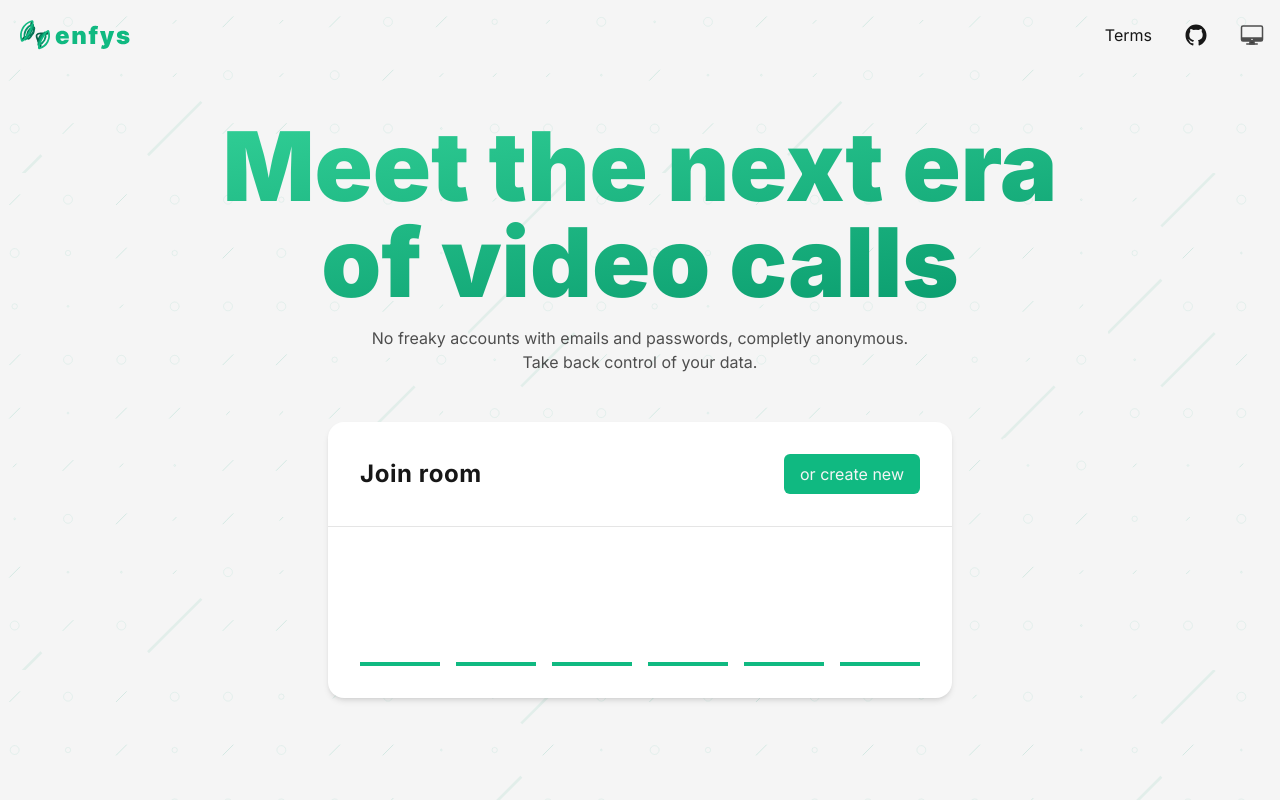
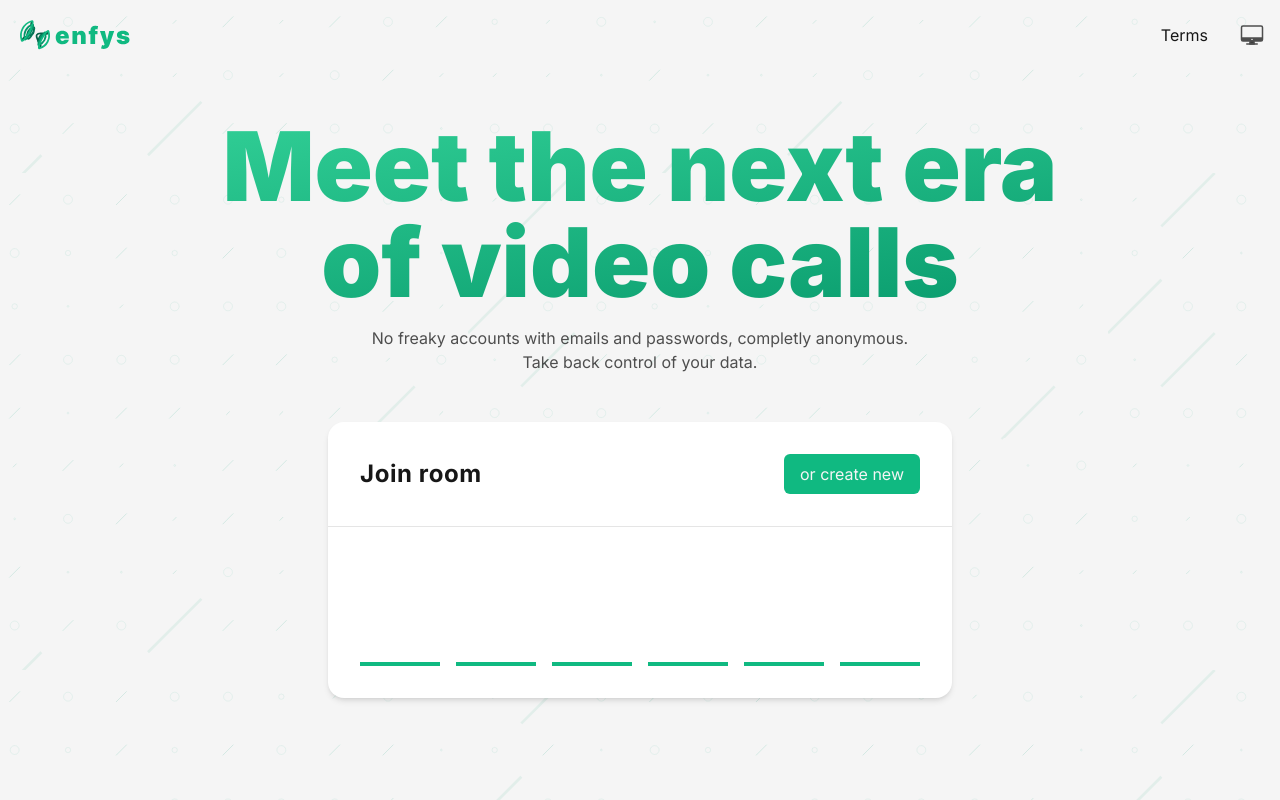
Before and after one commit to GrefriT/enfys, a Next.js app in the folder packages/frontend/: page / in a window 1280 px wide. Built offline with nearby package versions, Linux system fonts and the light colour scheme.

Commit message:
fix(frontend): removed github link

```diff
--- a/packages/frontend/components/Navbar.tsx
+++ b/packages/frontend/components/Navbar.tsx
@@ -4,7 +4,6 @@ import dynamic from "next/dynamic";
 const ThemeSelector = dynamic(() => import("components/ThemeSelector"), { ssr: false });
 
 import EnfysLogo from "@icons/enfys-logo.svg";
-import GithubIcon from "@icons/github.svg";
 
 export default function Navbar() {
 	return (
@@ -16,9 +15,6 @@ export default function Navbar() {
 			</Link>
 			<div className="flex items-center gap-4 sm:gap-8">
 				<Link href="/terms">Terms</Link>
-				<a href="https://github.com/GrefriT/enfys" target="_blank" rel="noreferrer">
-					<GithubIcon />
-				</a>
 				<ThemeSelector />
 			</div>
 		</nav>
```
Also changed, not shown: packages/frontend/hooks/useRoomSocket.ts (+1 -6 lines), packages/frontend/public/icons/github.svg (deleted).
